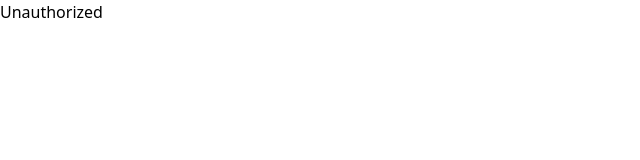
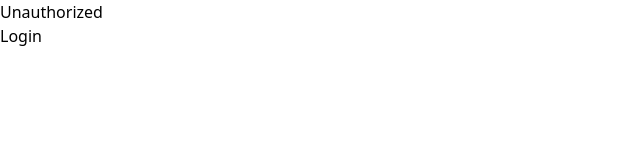
Before and after one commit to HoussemDodor/dodor-app, a React (Create React App) app: page /unauthorized in a window 1280 px wide. Shown: the top 160 px of the page, without its empty margins (0-640 px from the left). Built offline with nearby package versions, Linux system fonts and the light colour scheme.

Commit message:
Added Login Button

```diff
--- a/src/components/Unauthorized.js
+++ b/src/components/Unauthorized.js
@@ -1,9 +1,13 @@
-import React from 'react'
+import React from "react";
+import { Link } from "react-router-dom";
 
 const Unauthorized = () => {
   return (
-    <div>Unauthorized</div>
-  )
-}
+    <div>
+      <h1>Unauthorized</h1>
+      <Link to="/login">Login</Link>
+    </div>
+  );
+};
 
-export default Unauthorized
+export default Unauthorized;
```
